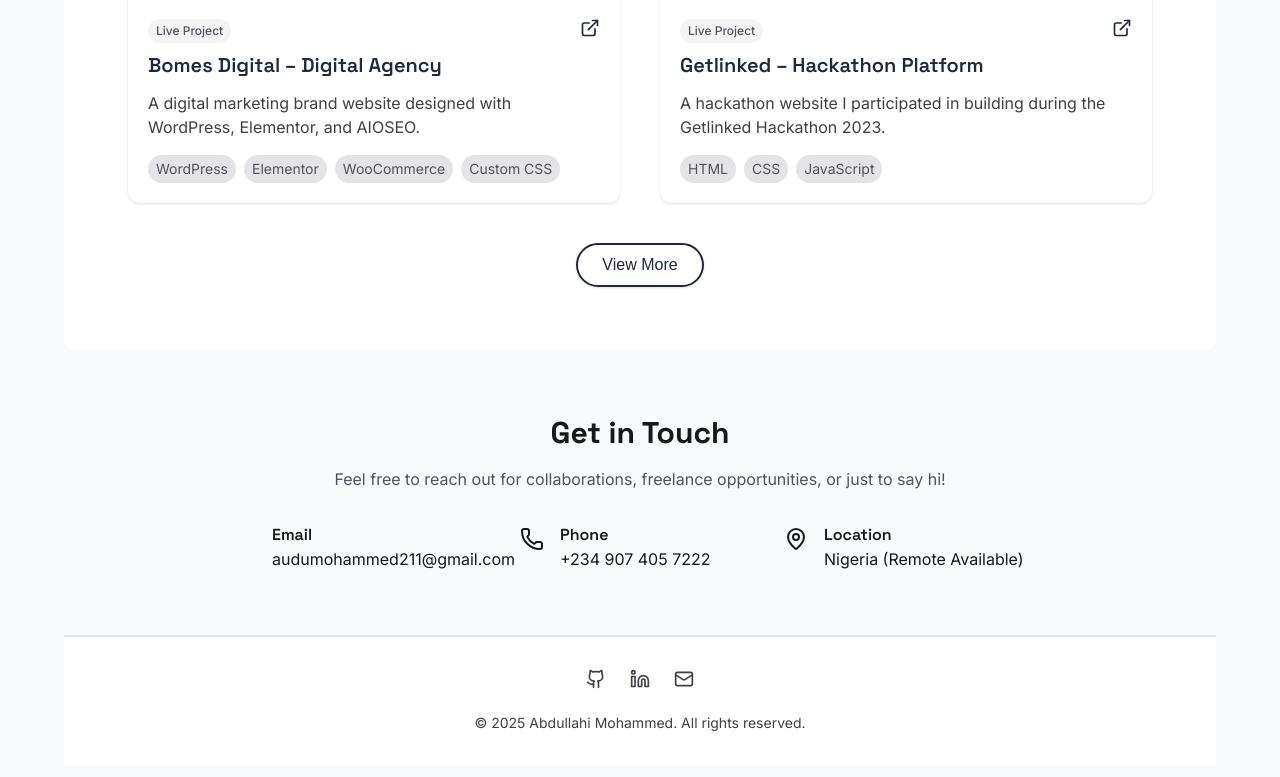
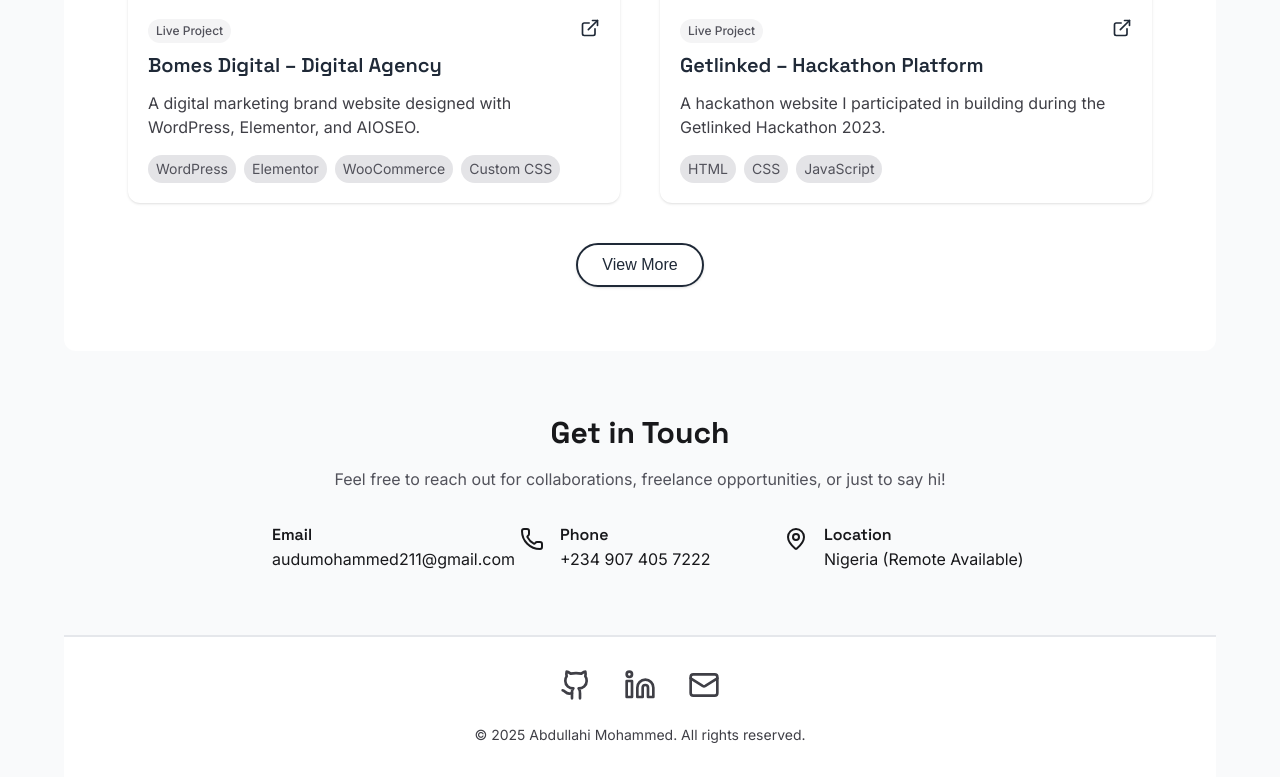
Before and after one commit to abdull65/portfolio-v2, a Next.js app: page / in a window 1280 px wide. Shown: the part 3513-4290 px from the top of the page. Built offline with nearby package versions, Linux system fonts and the light colour scheme; no server answers.

Commit message:
update on footer

```diff
--- a/src/components/Contact.tsx
+++ b/src/components/Contact.tsx
@@ -6,7 +6,7 @@
 
 export default function ContactSection() {
   return (
-    <section id="contact" className="max-w-6xl mx-auto py-16 px-4 md:px-16 bg-gray-50 dark:bg-gray-900 text-zinc-900 dark:text-gray-100">
+    <section id="contact" className="max-w-7xl mx-auto py-16 px-4 md:px-16 bg-gray-50 dark:bg-gray-900 text-zinc-900 dark:text-gray-100">
       <div className="max-w-3xl mx-auto md:text-center">
         <motion.h2
       initial={{opacity: 0, y: -30}}
--- a/src/components/Footer.tsx
+++ b/src/components/Footer.tsx
@@ -7,14 +7,14 @@
   return (
     <footer className="max-w-6xl mx-auto bg-white dark:bg-gray-900 py-8 text-center text-zinc-700 dark:text-zinc-300 border-t-2 border-gray-200 dark:border-gray-800">
       <div className="max-w-4xl mx-auto px-4 flex flex-col gap-6">
-        <div className="flex justify-center gap-6">
+        <div className="flex justify-center gap-8">
           <a
             href="https://github.com/abdull65"
             target="_blank"
             rel="noopener noreferrer"
             className="hover:text-primary transition"
           >
-            <Github className="w-5 h-5" />
+            <Github className="w-8 h-8" />
           </a>
           <a
             href="https://www.linkedin.com/in/abdullahi-mohammed-b7903a233/"
@@ -22,13 +22,13 @@
             rel="noopener noreferrer"
             className="hover:text-primary transition"
           >
-            <Linkedin className="w-5 h-5" />
+            <Linkedin className="w-8 h-8" />
           </a>
           <a
             href="mailto:audumohammed211@gmail.com"
             className="hover:text-primary transition"
           >
-            <Mail className="w-5 h-5" />
+            <Mail className="w-8 h-8" />
           </a>
         </div>
 
```
